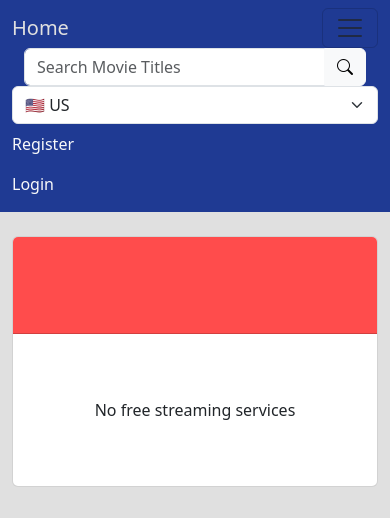
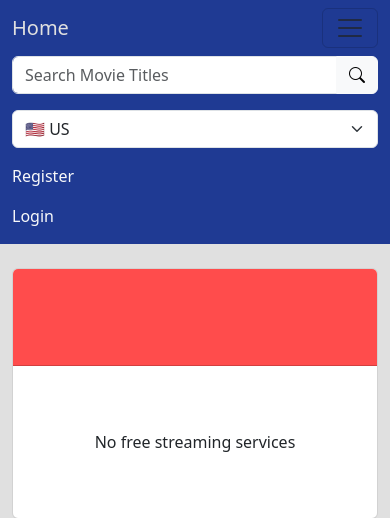
Before and after one commit to myronchen-git/Springboard-SEC-Unit-27-Capstone-1--Free-Stream-Movies, a Flask app: page / in a window 390 px wide, after a click that opens the changed part. Shown: the top 518 px of the page. Run offline with Flask 3, Linux system fonts and the light colour scheme; parts of the project's set-up code (start-up, migrations or seed data) failed here and were passed over.

Commit message:
fix: align navbar items
The select input for choosing countries aligned to the top of its
container.  This was usually not noticeable, but can be if the navbar
was large.

When on small screens, the navbar dropdown was clumping some elements
together.  Some spacing is added now that only affects when screen
sizes are smaller than Bootstrap medium.

```diff
--- a/src/templates/partials/navbar.html
+++ b/src/templates/partials/navbar.html
@@ -15,14 +15,14 @@
     </button>
 
     <div class="collapse navbar-collapse" id="navbarMain">
-      <ul class="navbar-nav w-100 d-flex">
+      <ul class="navbar-nav w-100 d-flex align-items-md-center">
 
         <li class="nav-item p-0">
           <!-- placeholder for future webpages -->
         </li>
 
         <li class="nav-item p-0 flex-grow-1 my-auto">
-          <div class="container-fluid">
+          <div class="container-fluid p-0 my-2 my-md-0">
             <div class="row">
               <div class="col col-md-6 mx-auto">
                 <form action="{{ url_for('search_titles') }}" role="search">
@@ -46,7 +46,7 @@
         </li>
 
         <li class="nav-item p-0">
-          <form id="form-country-selection">
+          <form id="form-country-selection" class="my-2 my-md-0">
             <select class="form-select" aria-label="Select Country">
               <option value="ae" title="United Arab Emirates">🇦🇪 سع</option>
               <option value="ar" title="Argentina">🇦🇷 AR</option>
```
